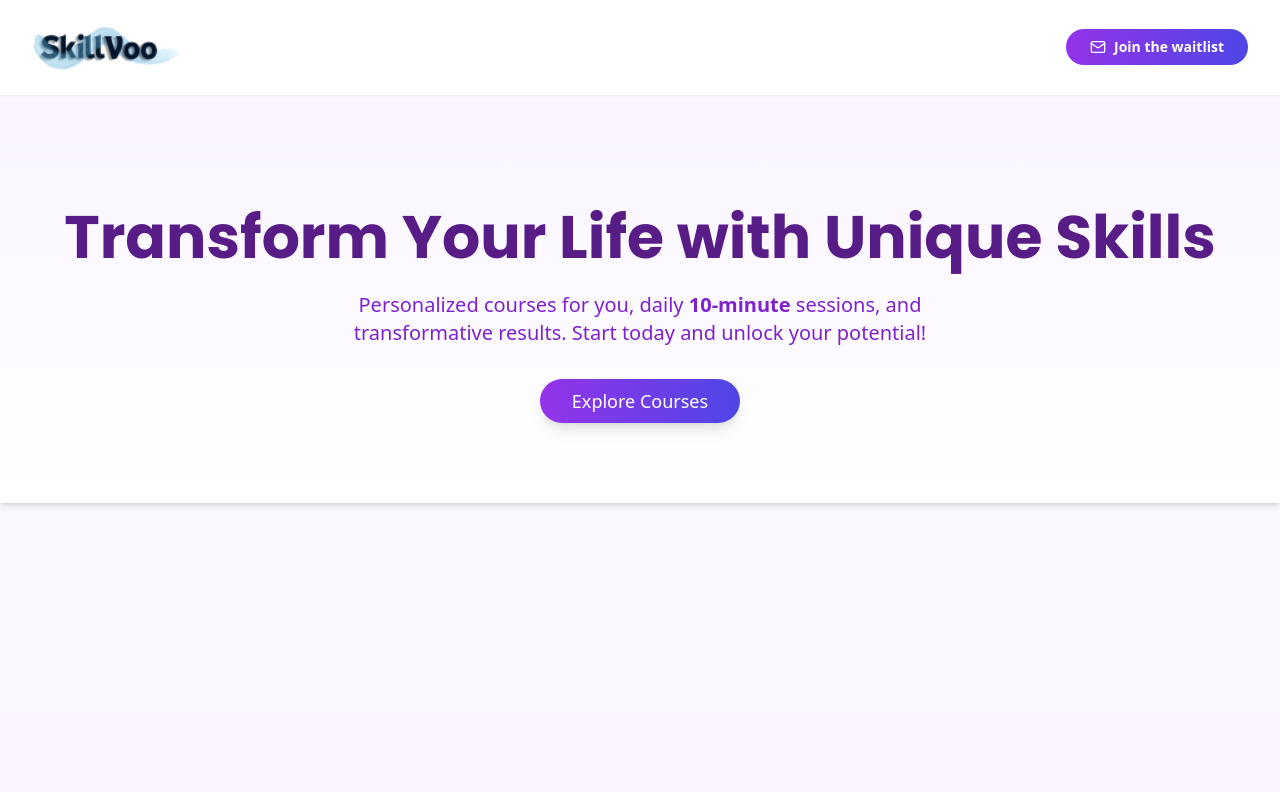
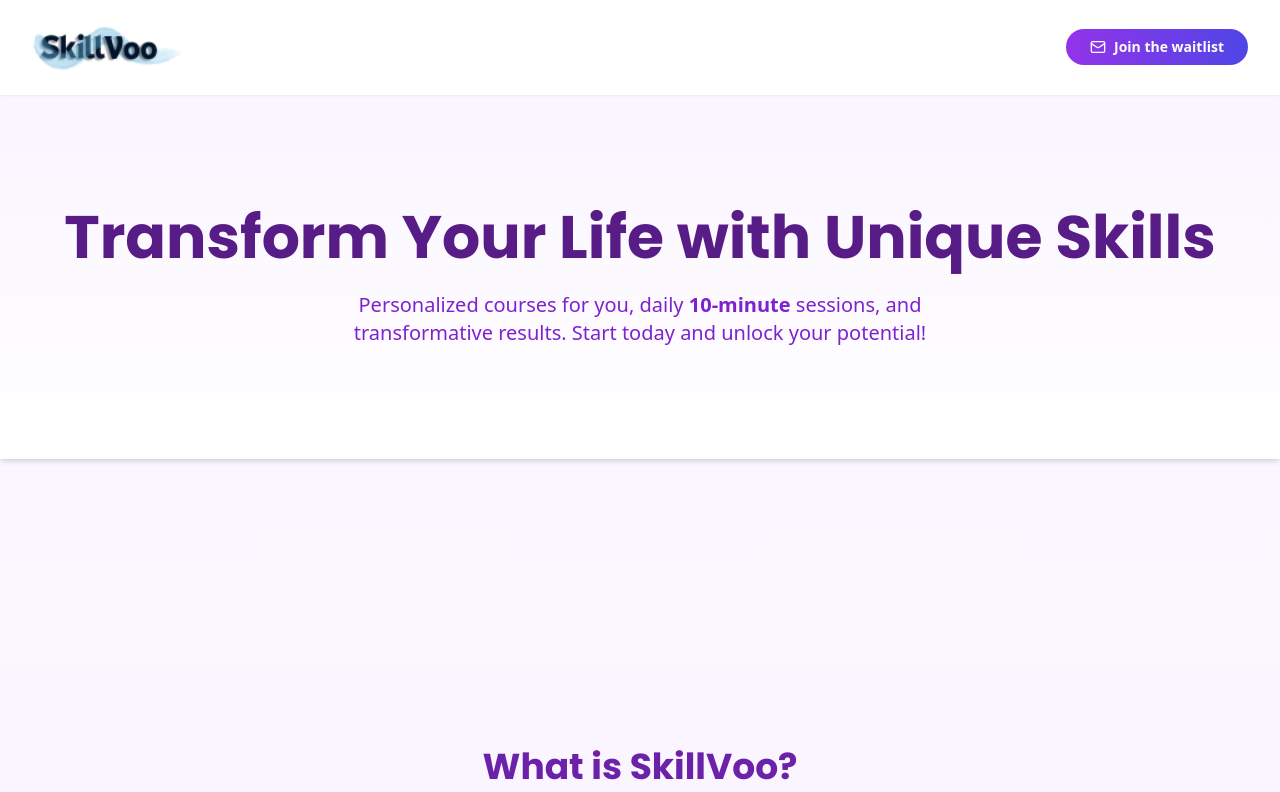
Before and after one commit to Ferrajju/skillvoo-landing, a Next.js app: page / in a window 1280 px wide. Shown: the top 792 px of the page. Built offline with nearby package versions, Linux system fonts and the light colour scheme.

Commit message:
Eliminando pricing nav

```diff
--- a/app/page.tsx
+++ b/app/page.tsx
@@ -155,16 +155,7 @@ export default function LandingPage() {
           unlock your potential!
         </motion.p>
 
-        {/* Botón de llamada a la acción */}
-        <motion.div variants={fadeInUp}>
-          <Button
-            size="lg"
-            className="bg-gradient-to-r from-purple-600 to-indigo-600 text-white text-lg px-8 py-3 rounded-full shadow-lg hover:shadow-xl"
-            onClick={(e) => scrollToSection(e, "cursos")}
-          >
-            Explore Courses
-          </Button>
-        </motion.div>
+
       </motion.section>
 
       {/* What is SkillVoo Section */}
```
